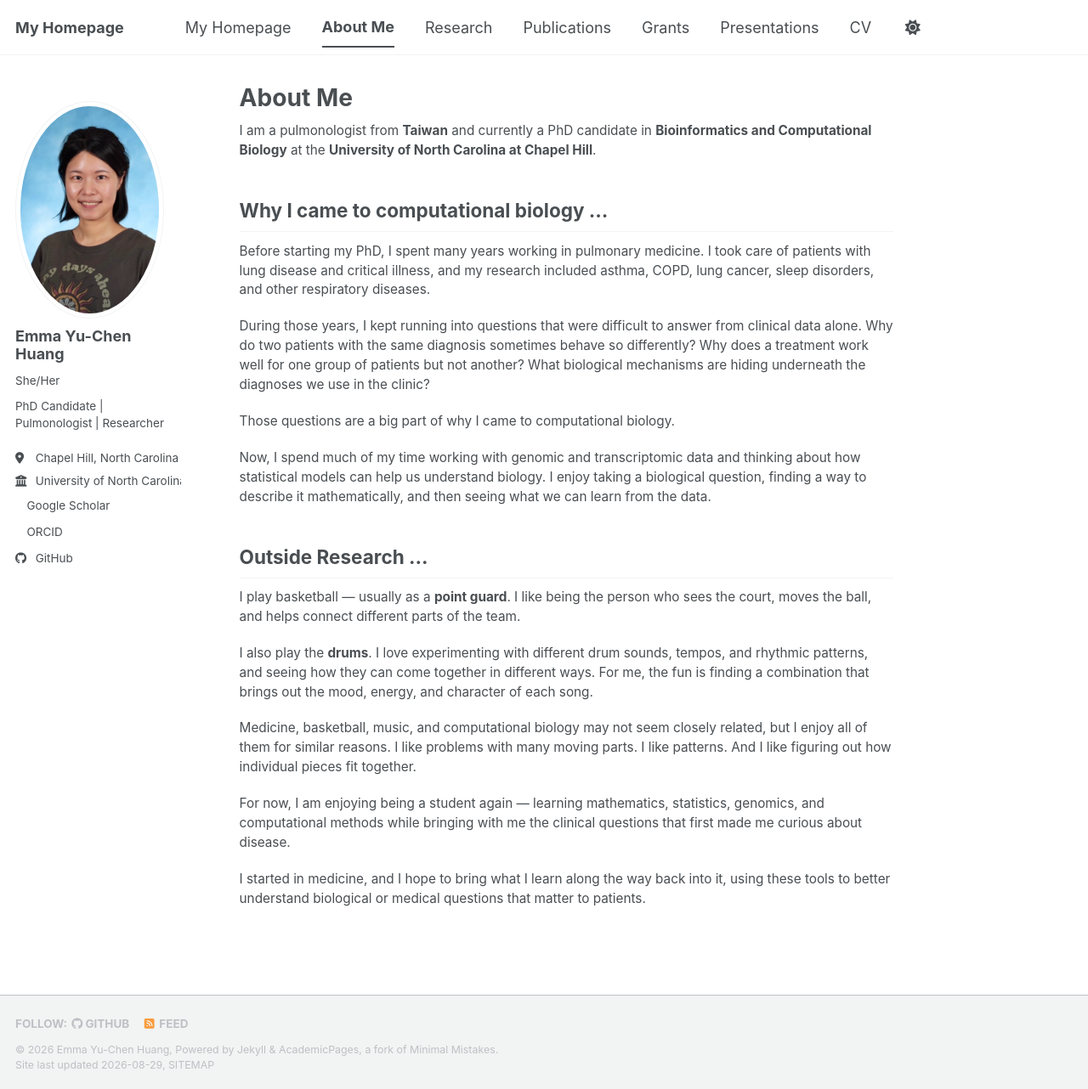
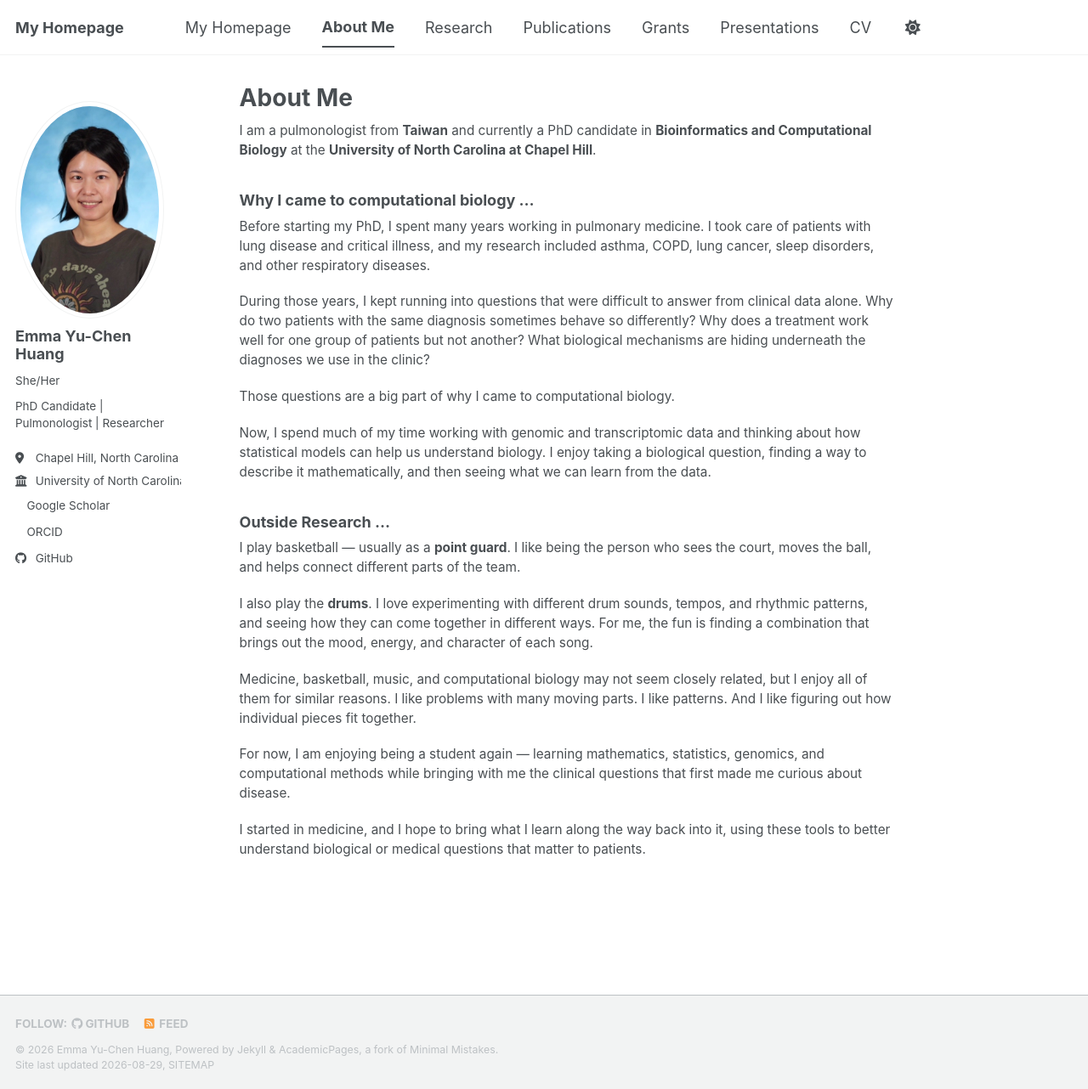
Before and after one commit to yuchen-hahaha/yuchen-hahaha.github.io, a Jekyll site: the page built from _pages/about.md, in a window 1280 px wide and 1282 px high. Shown: the whole window at 85% size. Built offline with Jekyll 4.4.1, drawn with Linux system fonts in a browser that asks for light colours; a style sheet for code colours, icons or effects is not loaded.

```diff
--- a/_pages/about.md
+++ b/_pages/about.md
@@ -6,7 +6,7 @@ author_profile: true
 
 I am a pulmonologist from **Taiwan** and currently a PhD candidate in **Bioinformatics and Computational Biology** at the **University of North Carolina at Chapel Hill**.
 
-## Why I came to computational biology ...
+### Why I came to computational biology ...
 
 Before starting my PhD, I spent many years working in pulmonary medicine. I took care of patients with lung disease and critical illness, and my research included asthma, COPD, lung cancer, sleep disorders, and other respiratory diseases.
 
@@ -16,7 +16,7 @@ Those questions are a big part of why I came to computational biology.
 
 Now, I spend much of my time working with genomic and transcriptomic data and thinking about how statistical models can help us understand biology. I enjoy taking a biological question, finding a way to describe it mathematically, and then seeing what we can learn from the data.
 
-## Outside Research ...
+### Outside Research ...
 
 I play basketball — usually as a **point guard**. I like being the person who sees the court, moves the ball, and helps connect different parts of the team.
 
```
